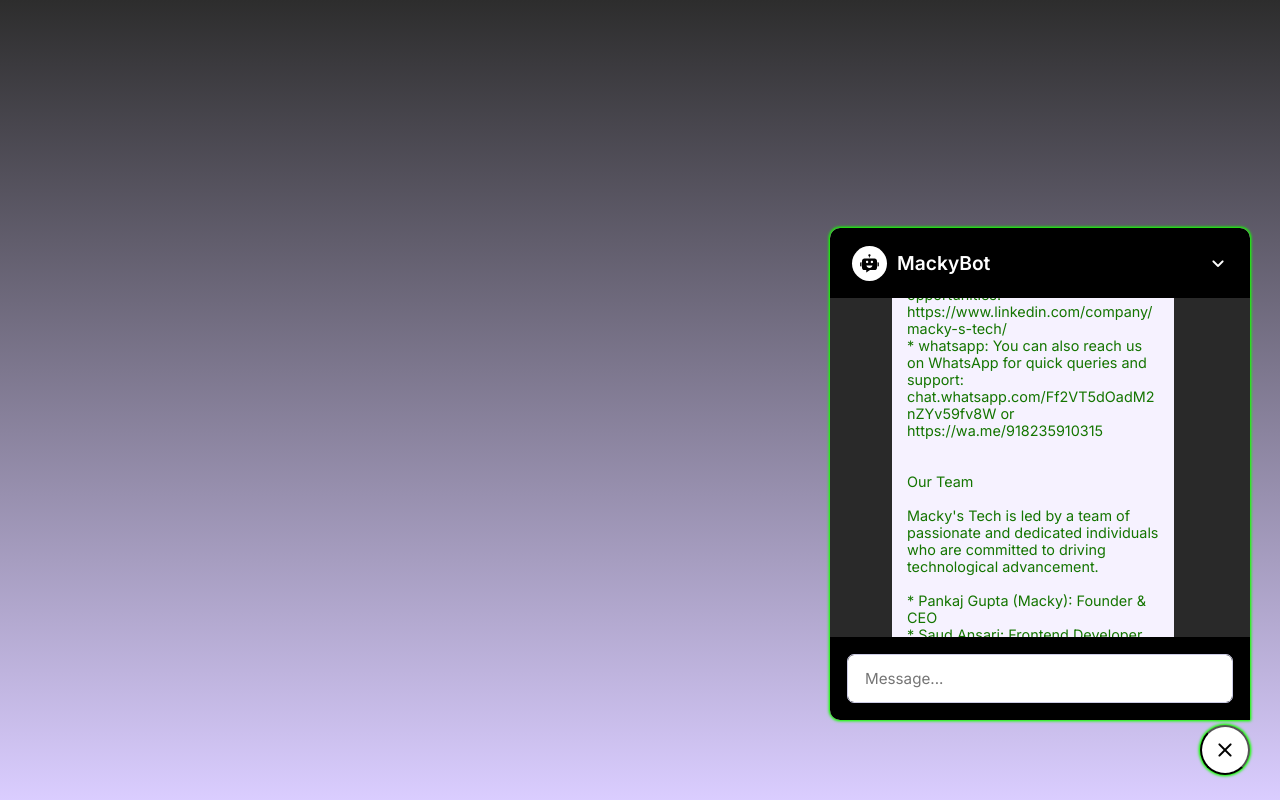
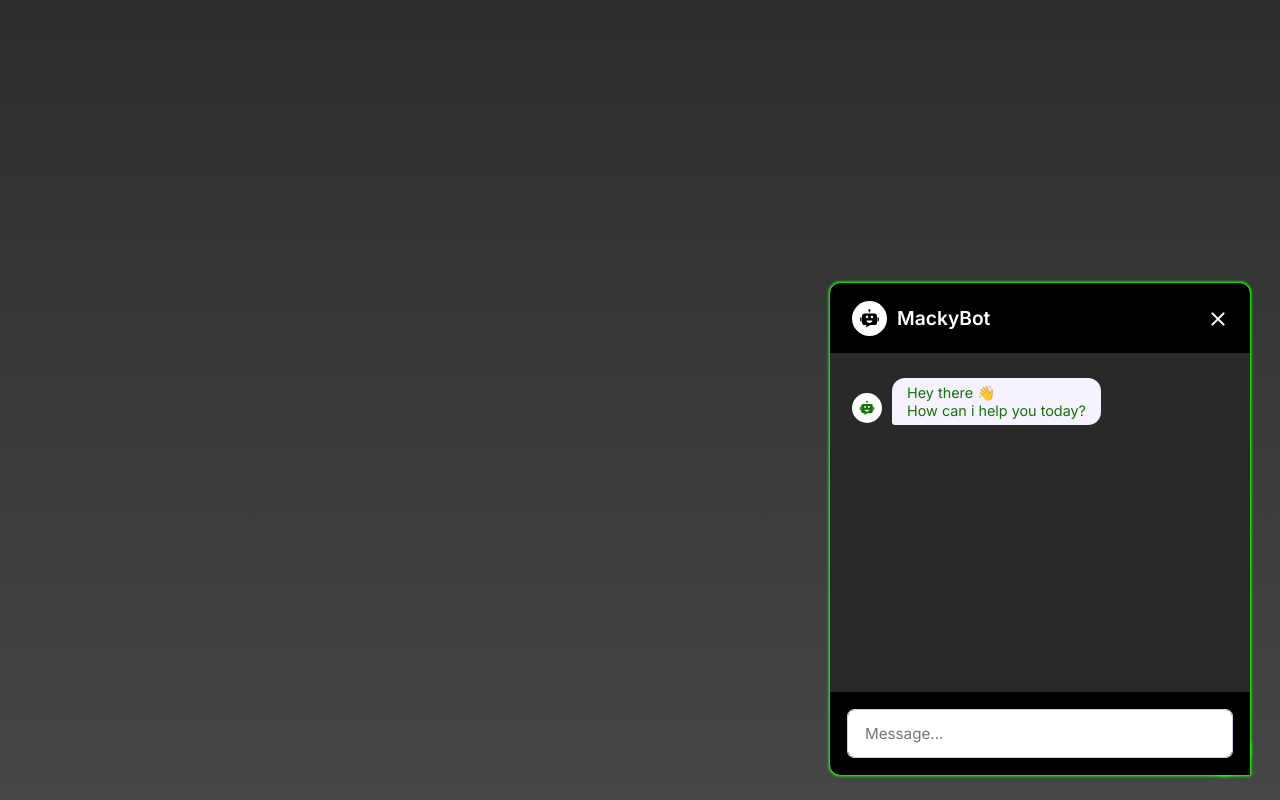
Before and after one commit to hemantpatel011/MackyBot, a React (Vite) app in the folder client/: page / in a window 1280 px wide. Both pictures are taken after a click on the button "close". Built offline with nearby package versions, Linux system fonts and the light colour scheme.

Commit message:
MackyBot Done!

```diff
--- a/client/src/App.jsx
+++ b/client/src/App.jsx
@@ -72,7 +72,7 @@
             <ChatbotIcon />
             <h2 className="logo-text">MackyBot</h2>
           </div>
-          <button onClick={()=> setShowChatbot(prev => !prev)} className="material-symbols-rounded">keyboard_arrow_down</button>
+          <button onClick={()=> setShowChatbot(prev => !prev)} className="material-symbols-rounded">close</button>
         </div>
         {/* Chatbot Body */}
         <div ref={chatScrollRef} className="chat-body">
--- a/client/src/components/ChatMessage.jsx
+++ b/client/src/components/ChatMessage.jsx
@@ -3,7 +3,7 @@
 
 export const ChatMessage = ({ chat }) => {
   return (
-    chat.hideInChat && (
+    !chat.hideInChat && (
          <div className={`message ${chat.role === "model" ? 'bot' : 'user'}-message ${chat.isError ? 'error' : ''}`}>
       {chat.role === "model" && <ChatbotIcon />}
       <p className="message-text">
--- a/client/src/index.css
+++ b/client/src/index.css
@@ -11,7 +11,7 @@
 body{
   width: 100%;
   min-height: 100vh;
-  background: linear-gradient(#2d2d2d, #dacdff);
+  background: linear-gradient(#2d2d2d, #464646);
 }
 
 
@@ -63,7 +63,7 @@
   position: fixed;
   opacity: 0;
   pointer-events: none;
-  bottom: 80px;
+  bottom: 25px;
   right: 30px;
   width: 420px;;
   overflow: hidden;
--- a/client/src/mackyTechInfo.js
+++ b/client/src/mackyTechInfo.js
@@ -1,6 +1,5 @@
 export const mackyTechInfo = `Introduction:
- I'm MackyBot, I'm your personal AI assistant from Macky's Tech. I'm here to provide you with information about our company, our services, and answer any questions you may
-  have.
+ I'm MackyBot, I'm your personal AI assistant from Macky's Tech.
 
   About Macky's Tech: Pioneering the Future of Technology
 
```
Also changed, not shown: package.json (added, +31 -0 lines), 1 other file (tests, documents, lock files or other folders).
